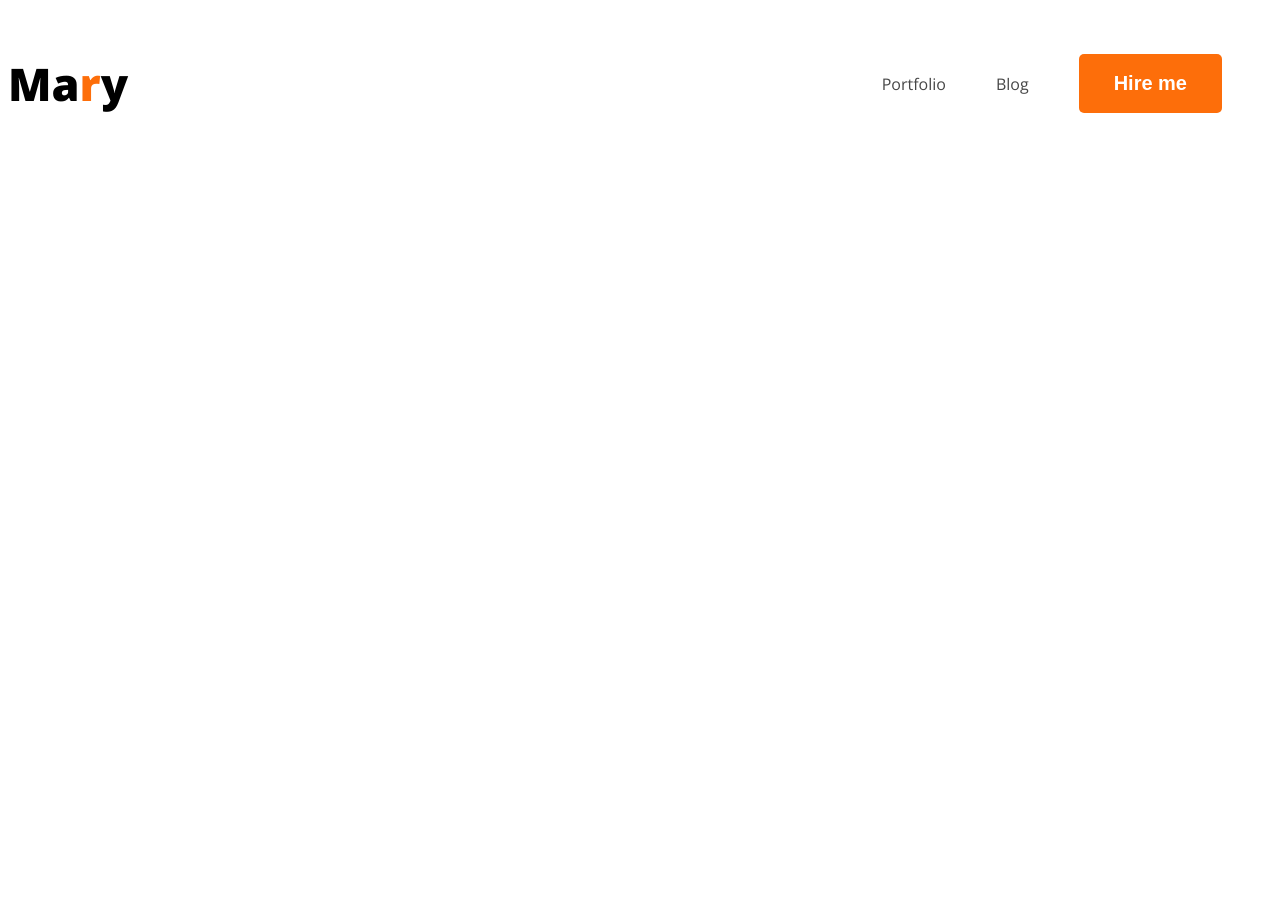
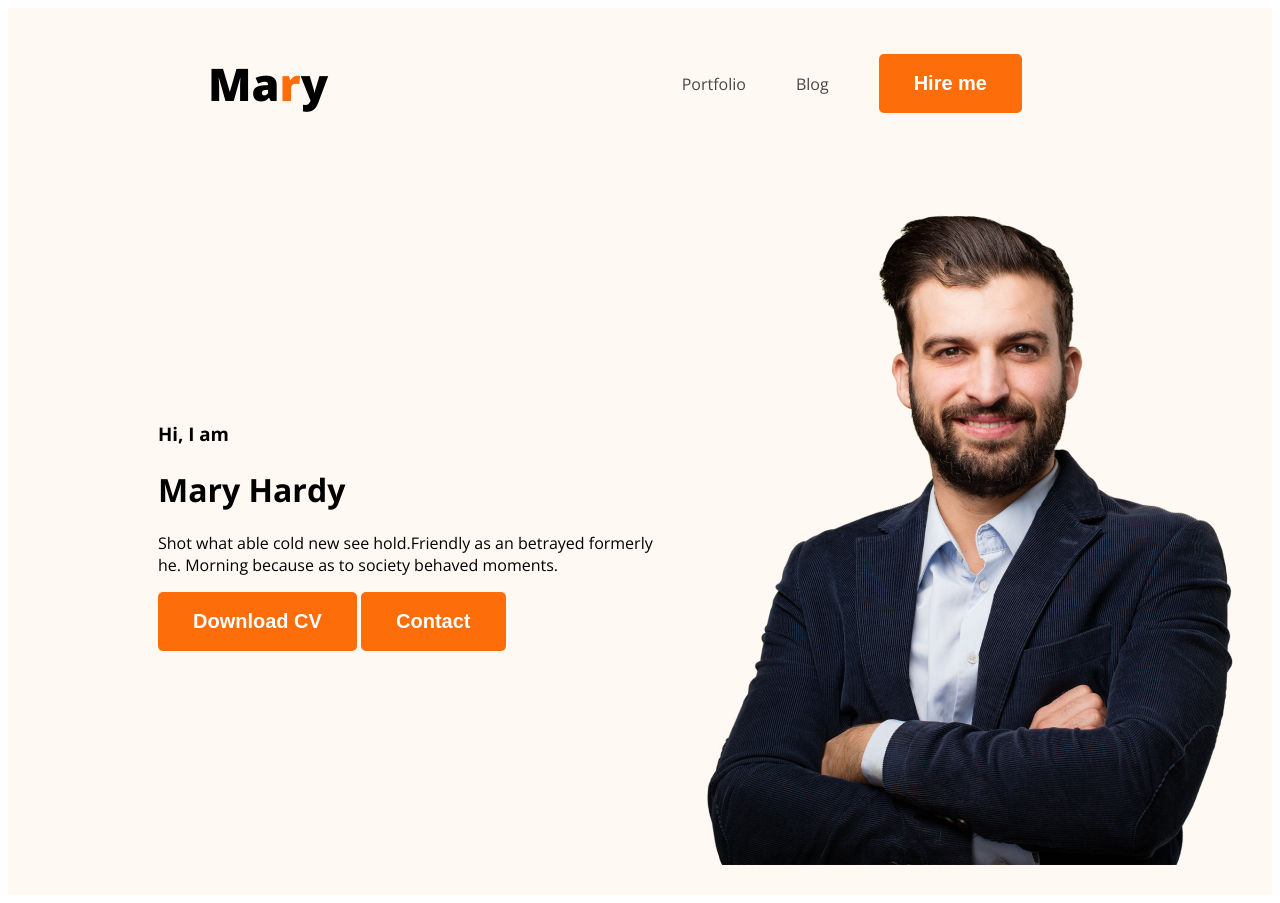
Before and after one commit to aticmahbub/mod-5, a plain HTML site: page index.html in a window 1280 px wide. Before the commit the page ends 800 px from the top, so only its background shows below. Drawn offline with nearby package versions, Linux system fonts and the light colour scheme.

Commit message:
banner content added

```diff
--- a/index.html
+++ b/index.html
@@ -1,18 +1,20 @@
 <!DOCTYPE html>
 <html lang="en">
+
 <head>
     <meta charset="UTF-8">
     <meta name="viewport" content="width=device-width, initial-scale=1.0">
     <title>Mary Hardy</title>
     <!-- Fonts -->
     <link rel="preconnect" href="https://fonts.googleapis.com">
-<link rel="preconnect" href="https://fonts.gstatic.com" crossorigin>
-<link href="https://fonts.googleapis.com/css2?family=Open+Sans:wght@400;700;800&display=swap" rel="stylesheet">
-<!-- CSS -->
-<link rel="stylesheet" href="styles/stylesheet.css">
+    <link rel="preconnect" href="https://fonts.gstatic.com" crossorigin>
+    <link href="https://fonts.googleapis.com/css2?family=Open+Sans:wght@400;700;800&display=swap" rel="stylesheet">
+    <!-- CSS -->
+    <link rel="stylesheet" href="styles/stylesheet.css">
 </head>
+
 <body>
-    <header>
+    <header class="header">
         <nav>
             <h3 class="nav-title">Ma<span class="text-orange">r</span>y</h3>
             <ul>
@@ -21,6 +23,19 @@
                 <li><button class="btn-primary">Hire me</button></li>
             </ul>
         </nav>
+
+        <div class="banner">
+            <div>
+
+            <h3 class="banner-greeting">Hi, I am</h3>
+            <h1 class="banner-title">Mary Hardy</h1>
+            <p class="banner-description">Shot what able cold new see hold.Friendly as an betrayed formerly he. Morning
+                because as to society behaved moments.</p>
+                <button class="btn-primary">Download CV</button>
+                <button class="btn-primary">Contact</button>
+            </div>
+            <img src="images/hardy.png" alt="">
+        </div>
     </header>
     <main>
 
@@ -30,4 +45,5 @@
 
     </footer>
 </body>
+
 </html>
--- a/styles/stylesheet.css
+++ b/styles/stylesheet.css
@@ -18,6 +18,7 @@ nav {
     display: flex;
     justify-content: space-between;
     align-items: center;
+    margin: 0 200px;
 }
 
 .nav-title {
@@ -45,3 +46,17 @@ nav a {
     text-decoration: none;
     color: #474747;
 }
+
+/* Header related styles */
+.header{
+    background: #FFF8F3;
+
+}
+.banner{
+    padding: 30px 30px 30px 150px;
+    display: flex;
+    align-items: center;
+}
+.profile-pic{
+    width: 500px;
+}
```
